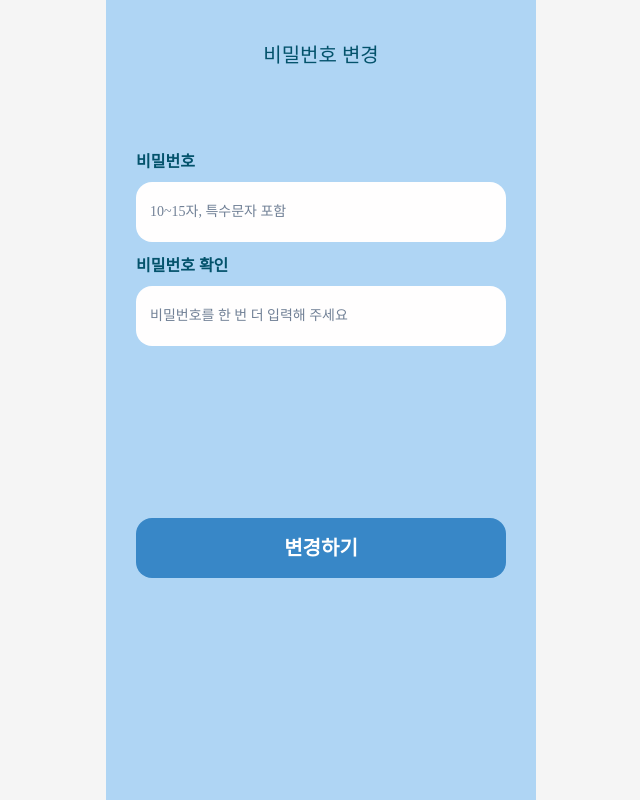
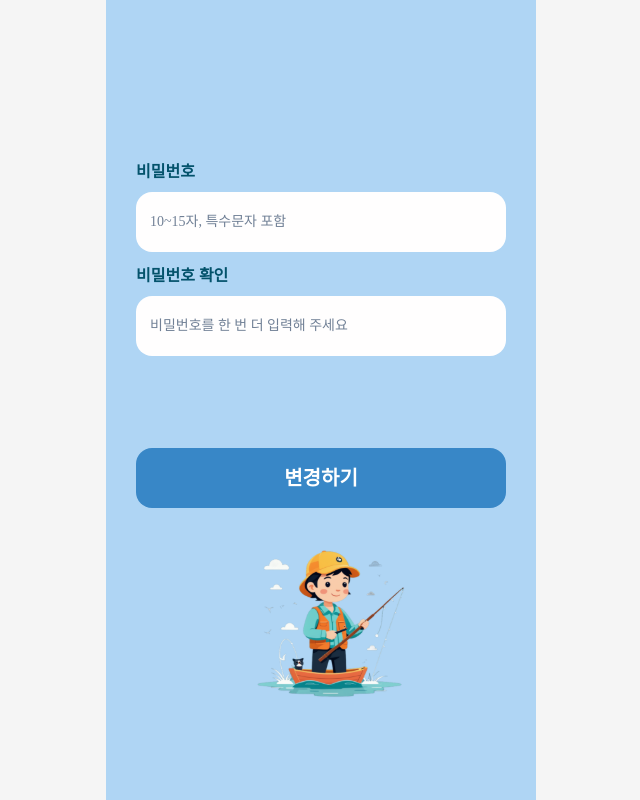
Before and after one commit to Team-BingsooChef/fisherman-front-end, a React (Vite) app: page /setpassword in a window 1280 px wide. Shown: the whole page, without its empty margins (319-959 px from the left). Built offline with nearby package versions, Linux system fonts and the light colour scheme; a web font is replaced by a local one.

Commit message:
feat: SetPasswordPage 구현

```diff
--- a/src/components/auth/SetPassword/index.tsx
+++ b/src/components/auth/SetPassword/index.tsx
@@ -1,9 +1,9 @@
 import { useState } from "react";
 import { useNavigate} from 'react-router-dom';
-import { ToppestText } from "../ToppestText";
 import { PasswordInput } from "../PasswordInput";
 import { BlueRectangleButton } from "../../common/CustomedButton";
-import { useToast, Box } from "@chakra-ui/react";
+import { useToast, Box, Flex } from "@chakra-ui/react";
+import fisherman from "../../../assets/pictures/fisherman_small.svg";
 
 export const SetPassword = () => {
   const toast = useToast();
@@ -36,9 +36,7 @@ export const SetPassword = () => {
 
   return (
     <>
-      <Box margin="40px 0 80px 0">
-        <ToppestText text="비밀번호 변경" color="#03526B" />
-      </Box>
+    <Box w="full" marginTop="160px">
       <PasswordInput
         value={password}
         text="비밀번호"
@@ -51,16 +49,24 @@ export const SetPassword = () => {
         placeholder="비밀번호를 한 번 더 입력해 주세요"
         handleChange={(e) => setConfirmPassword(e.target.value)}
       />
-      <Box w="100%" mt="160px">
+      <Box w="100%" mt="80px">
         <BlueRectangleButton onClick={handleSubmit}>
-          변경하기
+          회원가입
         </BlueRectangleButton>
+        </Box>
+        <Flex w="full" justify="center" position="relative">
+        <Box mb="90px" position="fixed" bottom="0">
+         <img src={fisherman} alt="fisherman" width={180} height={180} />
+        </Box>
+        </Flex>
       </Box>
     </>
   );
 };
+
 export const ReSetPassword = () => {
   const toast = useToast();
+  const navigate = useNavigate();
   const [password, setPassword] = useState("");
   const [confirmPassword, setConfirmPassword] = useState(""); // 두 번째 비밀번호
 
@@ -77,20 +83,19 @@ export const ReSetPassword = () => {
 
     // 비밀번호가 동일한 경우 로직
     toast({
-      title: "비밀번호가 재설정되었습니다.",
+      title: "비밀번호가 설정되었습니다.",
       status: "success",
       duration: 3000,
       isClosable: true,
     });
 
     // 다음 단계로 이동 로직 추가
+    navigate("/setting");
   };
 
   return (
     <>
-      <Box margin="40px 0 80px 0">
-        <ToppestText text="가입하기" color="#03526B" />
-      </Box>
+    <Box w="full" marginTop="160px">
       <PasswordInput
         value={password}
         text="비밀번호"
@@ -103,10 +108,16 @@ export const ReSetPassword = () => {
         placeholder="비밀번호를 한 번 더 입력해 주세요"
         handleChange={(e) => setConfirmPassword(e.target.value)}
       />
-      <Box w="100%" mt="140px">
+      <Box w="100%" mt="80px">
         <BlueRectangleButton onClick={handleSubmit}>
-          다음으로
+          변경하기
         </BlueRectangleButton>
+        </Box>
+        <Flex w="full" justify="center" position="relative">
+        <Box mb="90px" position="fixed" bottom="0">
+         <img src={fisherman} alt="fisherman" width={180} height={180} />
+        </Box>
+        </Flex>
       </Box>
     </>
   );
--- a/src/pages/auth/SetPasswordPage.tsx
+++ b/src/pages/auth/SetPasswordPage.tsx
@@ -5,10 +5,10 @@ import { SetPassword, ReSetPassword } from "../../components/auth/SetPassword";
 export default function SetPasswordPage()   {
 
     const location = useLocation();
-    const to = location.state?.to || "unknown"; // 기본값 설정
+    const action = location.state?.action || "unknown"; // 기본값 설정
     return(
         <Wrapper>
-            {to === "findpassword" ? <ReSetPassword /> : <SetPassword />}
+            {action === "setpassword" ? <SetPassword /> : <ReSetPassword />}
         </Wrapper>
 
     );
```
